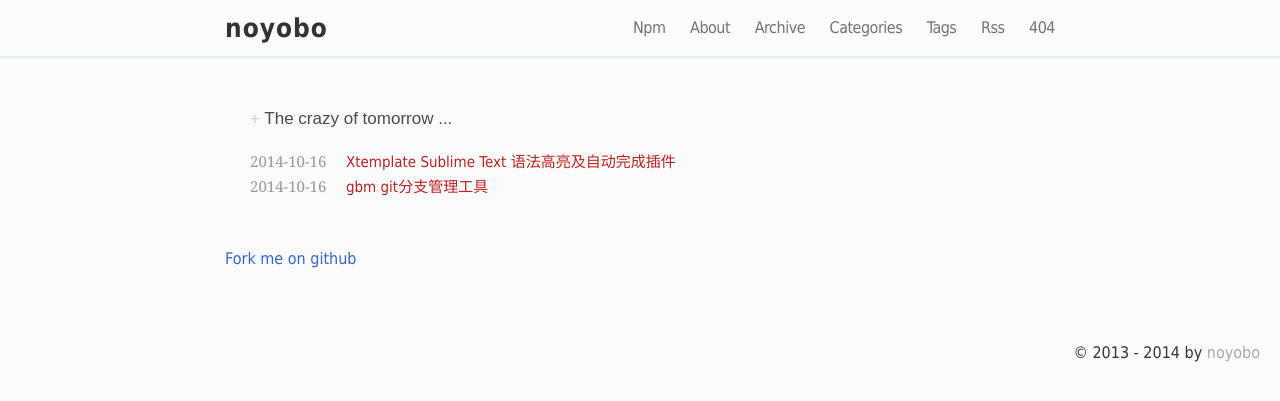
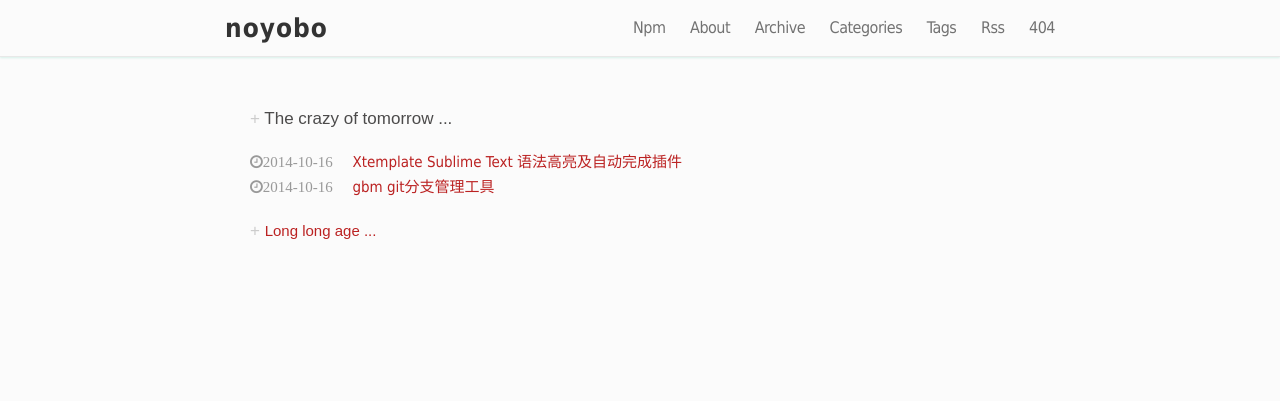
Before and after one commit to noyobo/noyobo.github.com, a Jekyll site: the page built from index.html, in a window 1280 px wide and 900 px high. Shown: the top 401 px of the window. Built offline with Jekyll 4.4.1, drawn with Linux system fonts in a browser that asks for light colours; nearby versions of some CDN libraries; Markdown is read by kramdown in place of the engine named in the settings; comment, search, counter and statistics services are not loaded.

Commit message:
syntax error

```diff
--- a/index.html
+++ b/index.html
@@ -25,11 +25,11 @@ layout: default
     {% endfor %}
     <ul class="posts">
         <li class="listing-seperator">The crazy of tomorrow ...</li>
-        <!--{% capture month %}{{ site.time | date:"%m"}}{% endcapture %}-->
+        {% capture month %}{{ site.time | date:"%m"}}{% endcapture %}
         {% for post in site.posts %}
-        <!--{% capture m %}{{ post.date | date:"%m"}}{% endcapture %}{% if month != m %}{% break %}{% endif %}-->
+        {% capture m %}{{ post.date | date:"%m"}}{% endcapture %}{% if month != m %}{% break %}{% endif %}
         <li class="listing-item">
-            <time datetime="{{ post.date | date:" %Y-%m-%d " }}">{{ post.date | date:"%Y-%m-%d" }}</time>
+            <time class="fa fa-clock-o" datetime="{{ post.date | date:" %Y-%m-%d " }}">{{ post.date | date:"%Y-%m-%d" }}</time>
             <a href="{{ post.url }}" title="{{ post.title }}">{{ post.title }}</a>
         </li>
         {% endfor %}
```
